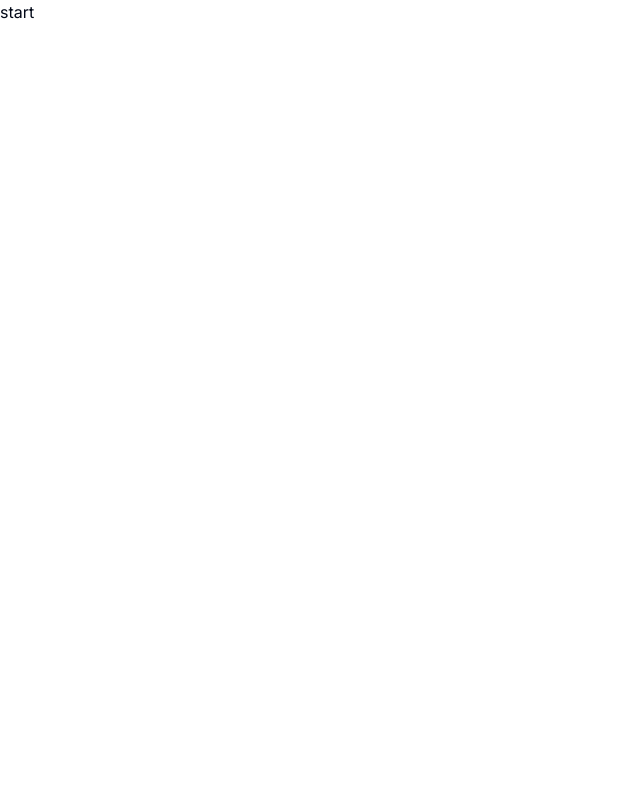
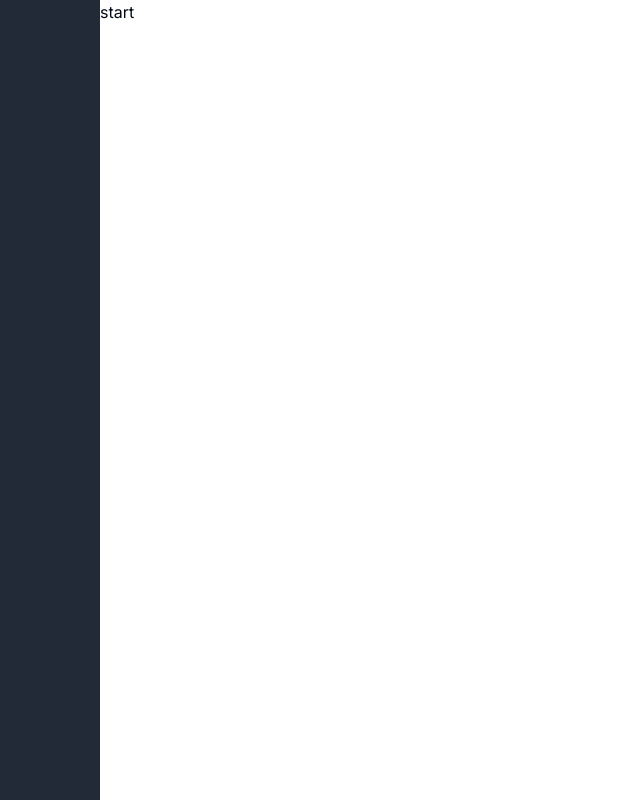
Before and after one commit to BHapppy/collectionAI, a Next.js app: page / in a window 1280 px wide. Shown: the whole page, without its empty margins (0-640 px from the left). Built offline with nearby package versions, Linux system fonts and the light colour scheme.

Commit message:
настройка sidebar

```diff
--- a/src/app/globals.css
+++ b/src/app/globals.css
@@ -67,3 +67,14 @@
     @apply bg-background text-foreground;
   }
 }
+
+* {
+  margin: 0;
+  padding: 0;
+  box-sizing: border-box;
+}
+
+.main {
+  padding-left: 100px;
+  min-height: 100vh;
+}
--- a/src/app/layout.tsx
+++ b/src/app/layout.tsx
@@ -1,5 +1,8 @@
 import type { Metadata } from "next";
 import { Inter } from "next/font/google";
+
+import { Sidebar } from "@/components/sideBar/sidebar";
+
 import "./globals.css";
 
 const inter = Inter({ subsets: ["latin"] });
@@ -17,7 +20,10 @@ export default function RootLayout({
   return (
     <html lang="en">
       <body className={inter.className}>
-        {children}
+        <Sidebar />
+        <main className="main">
+          {children}
+        </main>
       </body>
     </html>
   );
--- /dev/null
+++ b/src/components/sideBar/sidebar.module.scss
@@ -0,0 +1,12 @@
+@import "../../SCSS/_variables";
+
+.sidebar {
+    width: 100px;
+    min-height: 100vh;
+
+    position: absolute;
+    left: 0;
+    top: 0;
+
+    background-color: $moduleColor;
+}
--- /dev/null
+++ b/src/components/sideBar/sidebar.tsx
@@ -0,0 +1,14 @@
+import React from 'react';
+import styles from './sidebar.module.scss'
+
+type Props = {
+
+}
+
+export const Sidebar: React.FC<Props> = ({}) => {
+    return (
+        <aside className={styles.sidebar}>
+
+        </aside>
+    );
+}
```
Also changed, not shown: src/SCSS/_variables.scss (renamed from src/SCSS/variables.scss).
